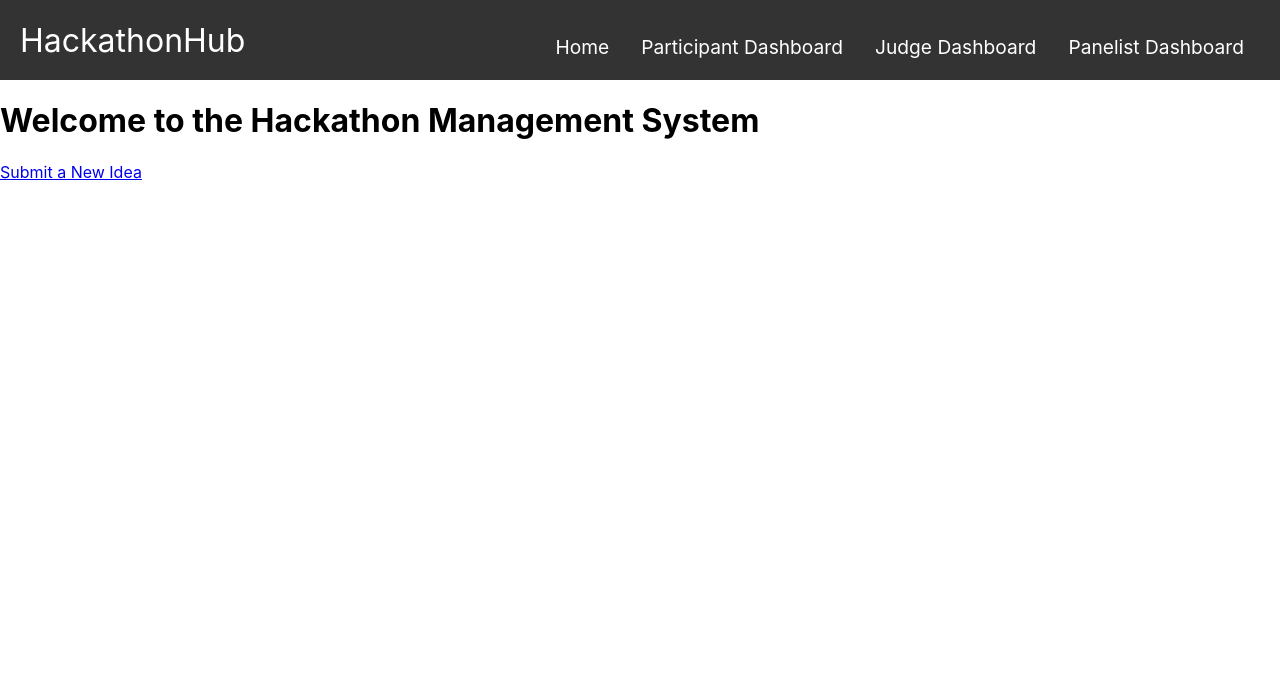
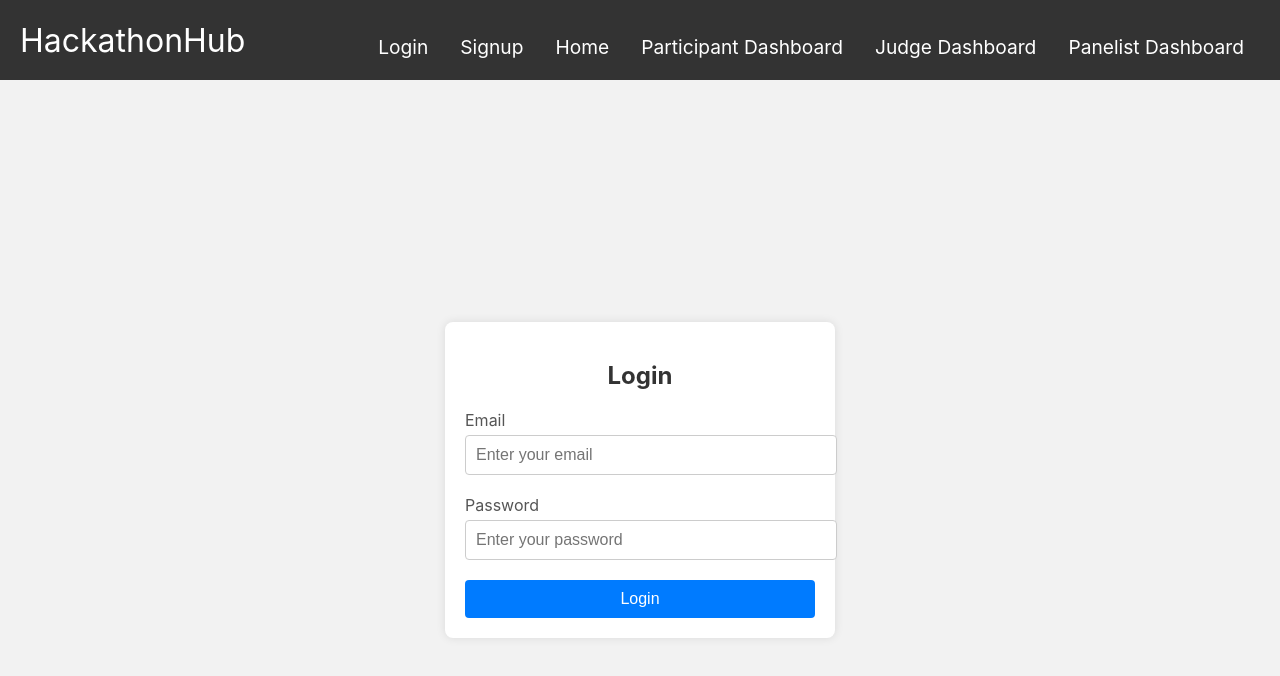
Before and after one commit to vinayak149/MonkeyseeMonkeydo, a React (Create React App) app: page / in a window 1280 px wide. Shown: the top 676 px of the page. Built offline with nearby package versions, Linux system fonts and the light colour scheme.

Commit message:
28-02-2024

```diff
--- a/src/App.js
+++ b/src/App.js
@@ -9,6 +9,8 @@ import IdeaSubmissionForm from './components/IdeaSubmissionForm'; // Ensure this
 import Dashboard from './components/Dashboard';
 import AddPanelistForm from './components/AddPanelistForm'; // Assuming you have this component
 import AssignIdeaForm from './components/AssignIdeaForm'; // Assuming you have this component
+import Login from './components/Login';
+import SignUp from './components/Signup';
 
 // Import other necessary styles and components
 
@@ -28,7 +30,10 @@ function App() {
     <Router>
       <Navbar />
       <Routes>
-        <Route path="/" element={<Home />} />
+        <Route path='/auth-container' element={<Login/>}/>
+        <Route path='/auth-con' element={<SignUp/>}/>
+        <Route path='/' element={<Login/>}/>
+        <Route path="/home" element={<Home />} />
         <Route path="/participant-dashboard" element={<ParticipantDashboard />} />
         <Route path="/judge-dashboard" element={<JudgeDashboard />} />
         <Route path="/panelist-dashboard" element={<PanelistDashboard />} />
--- /dev/null
+++ b/src/components/AuthPage.css
@@ -0,0 +1,123 @@
+.auth-container {
+    display: flex;
+    justify-content: center;
+    align-items: center;
+    height: 100vh;
+    background-color: #f2f2f2;
+}
+.auth-con {
+    display: flex;
+    justify-content: center;
+    align-items: center;
+    height: 100vh;
+    background-color: #f2f2f2;
+}
+
+.auth-card {
+    background-color: #fff;
+    width: 350px;
+    padding: 20px;
+    border-radius: 8px;
+    box-shadow: 0 0 10px rgba(0, 0, 0, 0.1);
+}
+
+.auth-card h2 {
+    margin-bottom: 20px;
+    text-align: center;
+    color: #333;
+}
+
+.form-group {
+    margin-bottom: 20px;
+}
+
+label {
+    display: block;
+    margin-bottom: 5px;
+    color: #555;
+}
+
+input[type="text"],
+input[type="email"],
+input[type="password"] {
+    width: 100%;
+    padding: 10px;
+    font-size: 16px;
+    border: 1px solid #ccc;
+    border-radius: 4px;
+}
+
+button {
+    width: 100%;
+    padding: 10px;
+    font-size: 16px;
+    color: #fff;
+    background-color: #007bff;
+    border: none;
+    border-radius: 4px;
+    cursor: pointer;
+    transition: background-color 0.3s ease;
+}
+
+button:hover {
+    background-color: #0056b3;
+}
+
+
+.auth-container {
+    display: flex;
+    justify-content: center;
+    align-items: center;
+    height: 100vh;
+    background-color: #f2f2f2;
+}
+
+.auth-card {
+    background-color: #fff;
+    width: 350px;
+    padding: 20px;
+    border-radius: 8px;
+    box-shadow: 0 0 10px rgba(0, 0, 0, 0.1);
+}
+
+.auth-card h2 {
+    margin-bottom: 20px;
+    text-align: center;
+    color: #333;
+}
+
+.form-group {
+    margin-bottom: 20px;
+}
+
+label {
+    display: block;
+    margin-bottom: 5px;
+    color: #555;
+}
+
+input[type="text"],
+input[type="email"],
+input[type="password"] {
+    width: 100%;
+    padding: 10px;
+    font-size: 16px;
+    border: 1px solid #ccc;
+    border-radius: 4px;
+}
+
+button {
+    width: 100%;
+    padding: 10px;
+    font-size: 16px;
+    color: #fff;
+    background-color: #007bff;
+    border: none;
+    border-radius: 4px;
+    cursor: pointer;
+    transition: background-color 0.3s ease;
+}
+
+button:hover {
+    background-color: #0056b3;
+}
--- a/src/components/Home.js
+++ b/src/components/Home.js
@@ -11,7 +11,7 @@ const Home = () => {
 
 
   return (
-  <div>
+  <div className="home">
     <h1>Welcome to the Hackathon Management System</h1>
     <Link to="/ideas/new">Submit a New Idea</Link>
     {/* If listing ideas, provide an edit link like below */}
--- /dev/null
+++ b/src/components/Login.js
@@ -0,0 +1,25 @@
+import React from 'react';
+import './AuthPage.css';
+
+const Login = () => {
+    return (
+        <div className="auth-container">
+            <div className="auth-card">
+                <h2>Login</h2>
+                <form>
+                    <div className="form-group">
+                        <label htmlFor="email">Email</label>
+                        <input type="email" id="email" placeholder="Enter your email" required />
+                    </div>
+                    <div className="form-group">
+                        <label htmlFor="password">Password</label>
+                        <input type="password" id="password" placeholder="Enter your password" required />
+                    </div>
+                    <button type="submit">Login</button>
+                </form>
+            </div>
+        </div>
+    );
+}
+
+export default Login;
--- a/src/components/NavBar.js
+++ b/src/components/NavBar.js
@@ -10,8 +10,14 @@ const Navbar = () => {
           Hackathon<span>Hub</span>
         </Link>
         <ul className="nav-menu">
+        <li className="nav-item">
+            <Link to="/auth-container" className="nav-links">Login</Link>
+          </li>
           <li className="nav-item">
-            <Link to="/" className="nav-links">Home</Link>
+            <Link to="/auth-con" className="nav-links">Signup</Link>
+          </li>
+          <li className="nav-item">
+            <Link to="/home" className="nav-links">Home</Link>
           </li>
           <li className="nav-item">
             <Link to="/participant-dashboard" className="nav-links">Participant Dashboard</Link>
--- /dev/null
+++ b/src/components/Signup.js
@@ -0,0 +1,29 @@
+import React from 'react';
+import './AuthPage.css';
+
+const SignUp = () => {
+    return (
+        <div className="auth-con">
+            <div className="auth-card">
+                <h2>Sign Up</h2>
+                <form>
+                    <div className="form-group">
+                        <label htmlFor="name">Name</label>
+                        <input type="text" id="name" placeholder="Enter your name" required />
+                    </div>
+                    <div className="form-group">
+                        <label htmlFor="email">Email</label>
+                        <input type="email" id="email" placeholder="Enter your email" required />
+                    </div>
+                    <div className="form-group">
+                        <label htmlFor="password">Password</label>
+                        <input type="password" id="password" placeholder="Enter your password" required />
+                    </div>
+                    <button type="submit">Sign Up</button>
+                </form>
+            </div>
+        </div>
+    );
+}
+
+export default SignUp;
```
